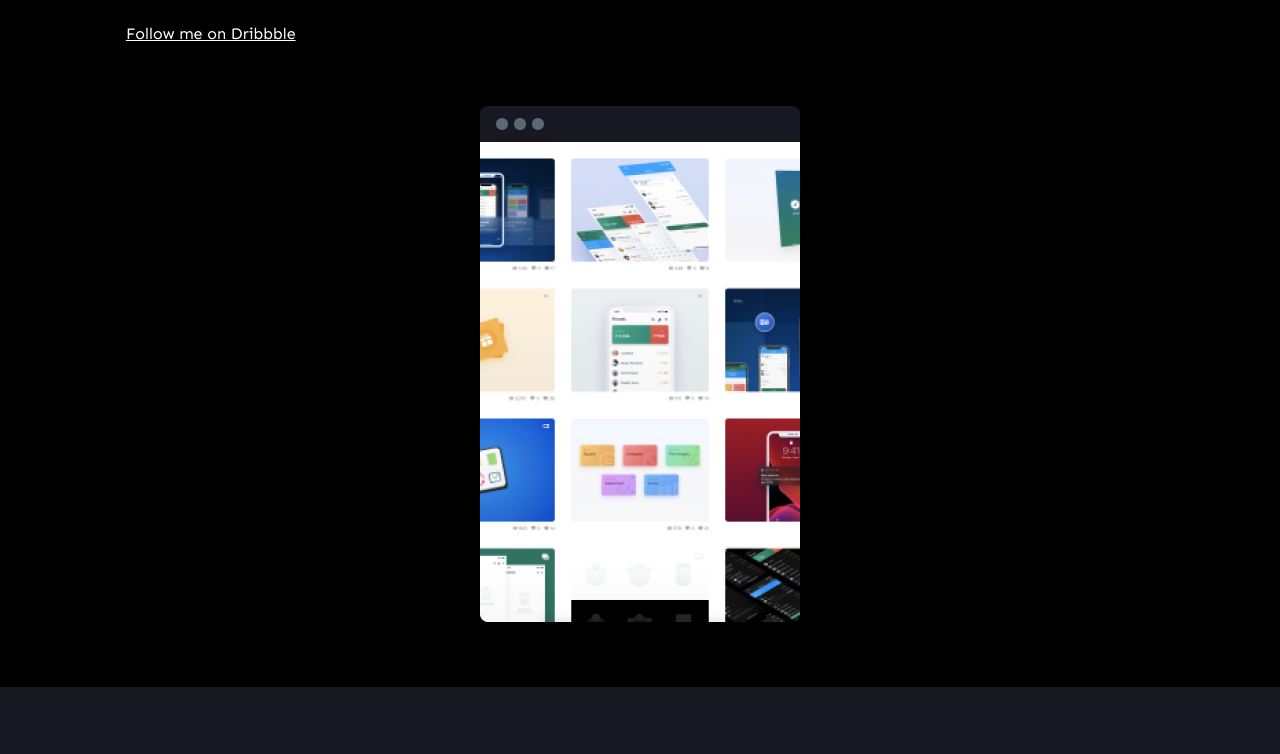
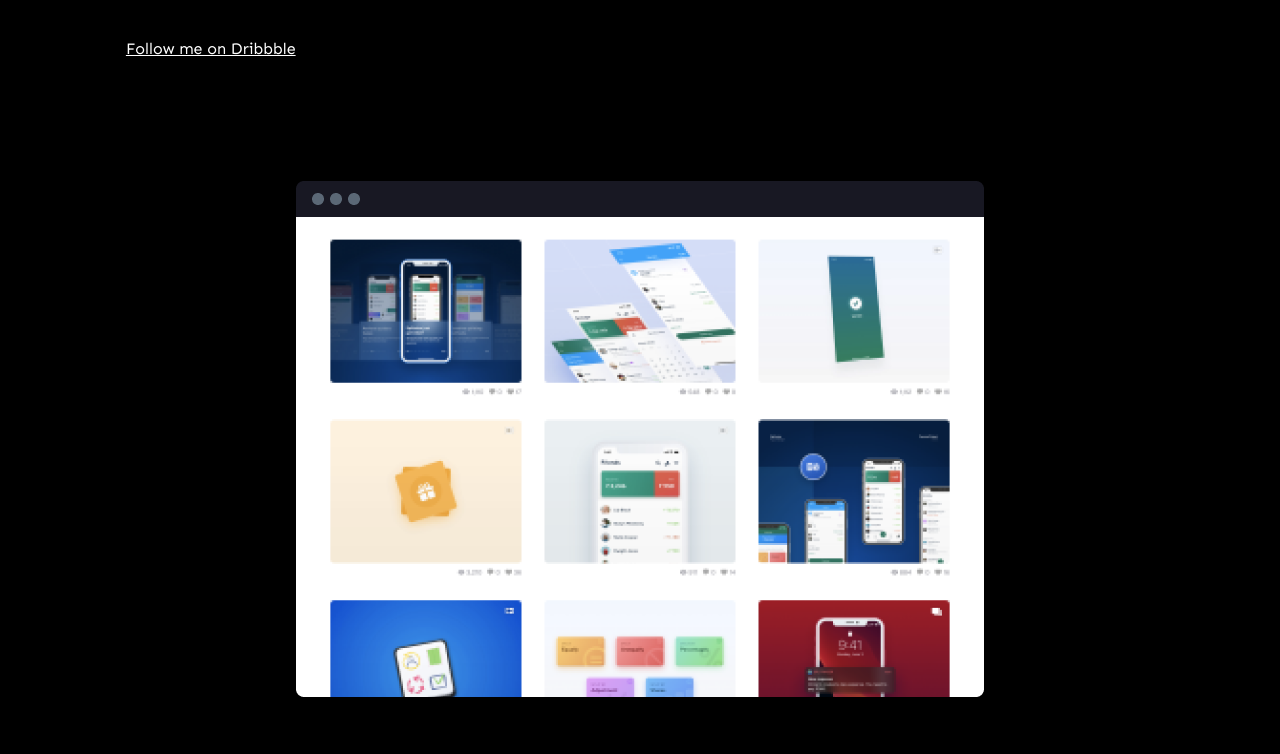
Before and after one commit to Jenlpl/Robin.W, a website: page index.html in a window 1280 px wide. Shown: the part 7983-8737 px from the top of the page. Drawn offline with Linux system fonts and the light colour scheme.

Commit message:
dribbble tablet

```diff
--- a/index.html
+++ b/index.html
@@ -230,7 +230,10 @@
                         <p>Each dribbble shot is made with love and care. Do check out my work on Dribbble. Likes and comments are appreciated.</p>
                         <a href="">Follow me on Dribbble</a>
                     </div>
+                    <picture>
+                        <source srcset="images/dribbble-tablet.png" media="(min-width: 768px)">
                         <img src="images/dribbble-mobile.png" alt="">
+                    </picture>
                 </div>
             </section>
             <section class="opinion">
--- a/styles/_dribbble.scss
+++ b/styles/_dribbble.scss
@@ -7,6 +7,9 @@
         align-items: center;
         padding: 25px 20px 65px;
         gap: 60px;
+        @media (min-width: $tablet-width){
+            padding: 40px;
+        }
     }
     &__text {
         h2 {
@@ -29,4 +32,9 @@ line-height: 24px;
 color: white;
         }
     }
+    picture {
+        @media (min-width: $tablet-width){
+            padding: 60px 0 30px;
+        }
+    }
 }
```
Also changed, not shown: styles/styles.css.
